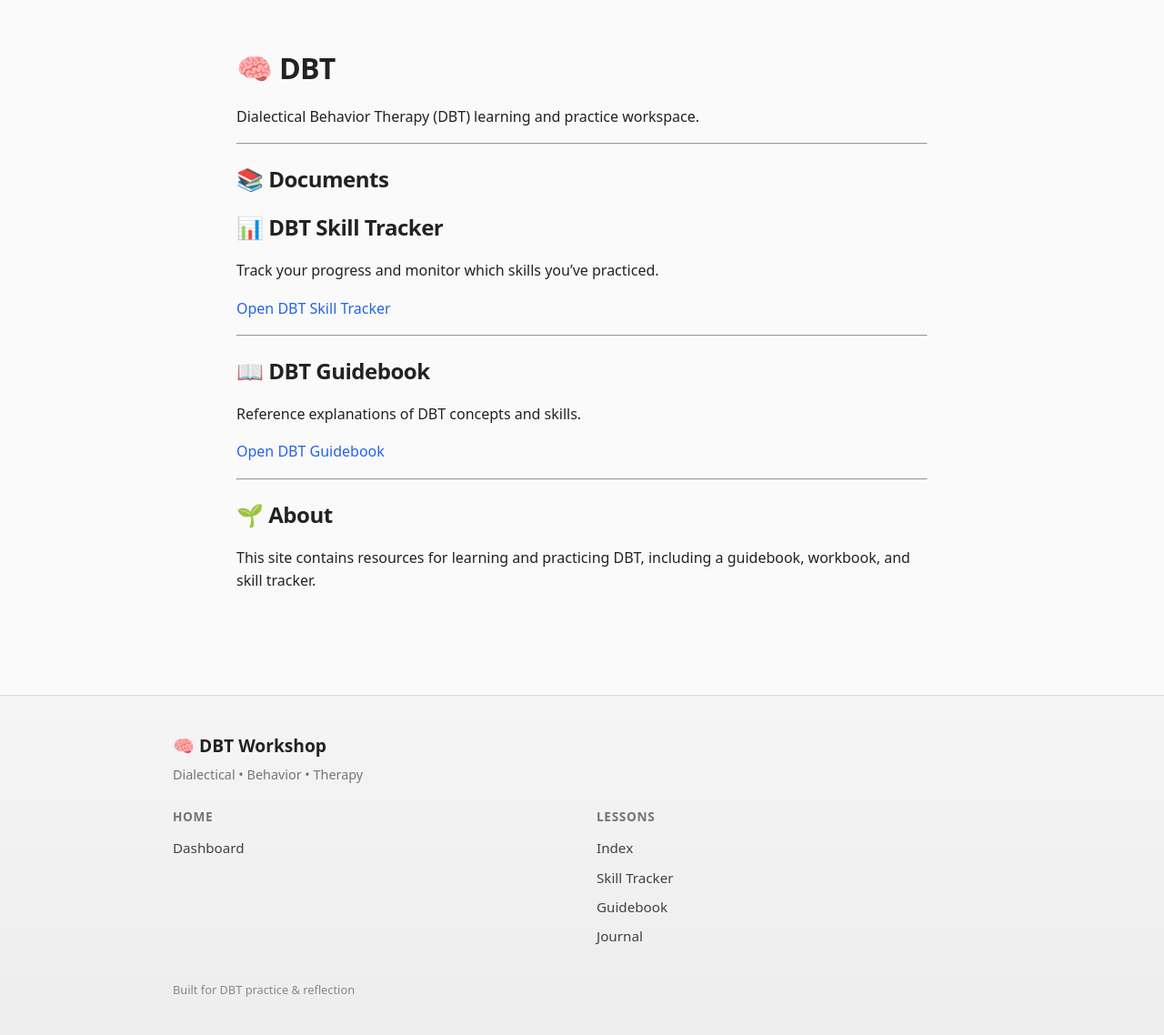
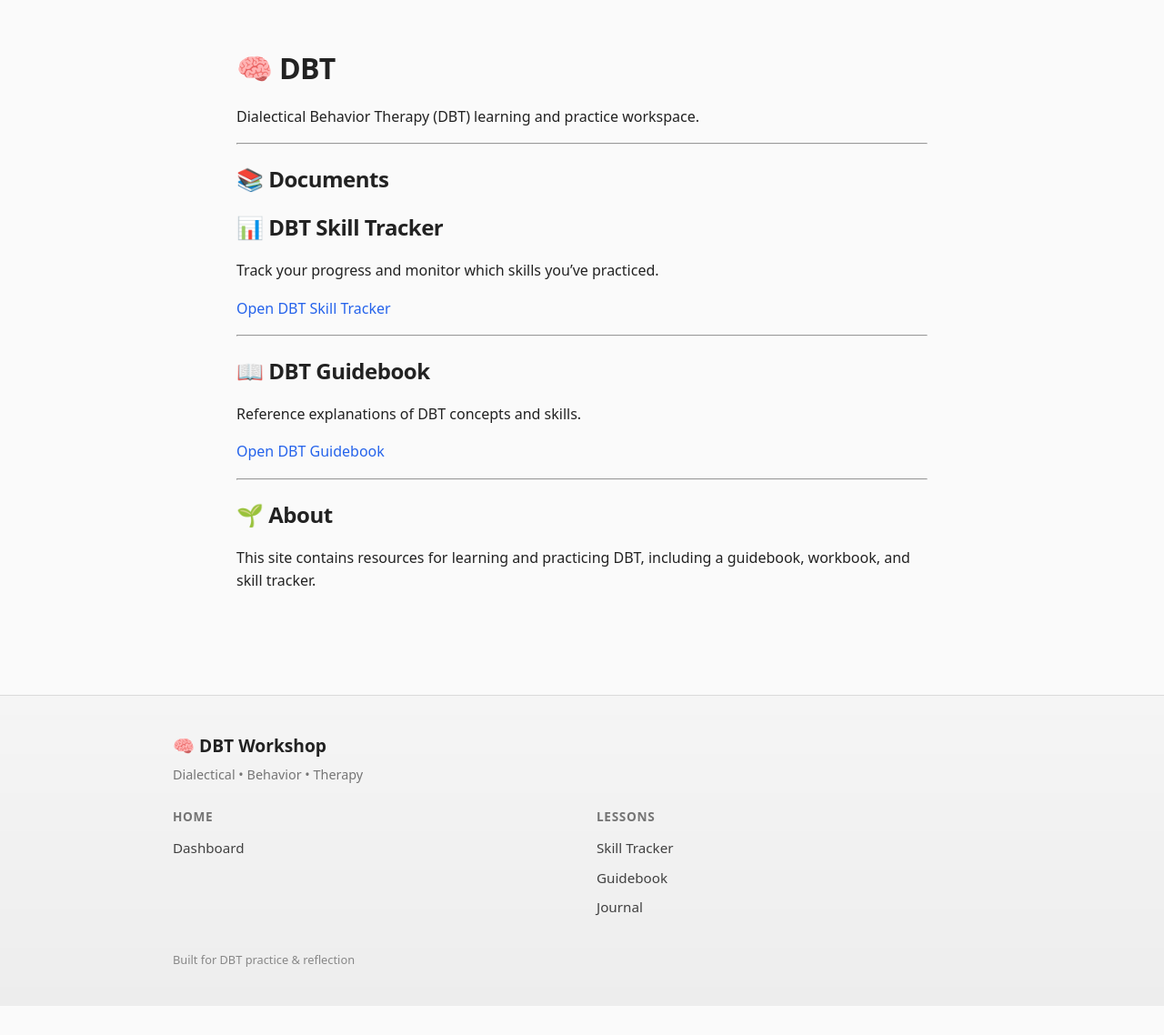
Before and after one commit to LilaShiba/dbt-workshop, a Jekyll site: the page built from index.md, in a window 1280 px wide. Shown: the whole page at 91% size. Built offline with Jekyll 4.4.1, drawn with Linux system fonts in a browser that asks for light colours; after the commit the page ends 1106 px from its top, so only the background shows below that.

Commit message:
rebuild nav

```diff
--- a/_layouts/default.html
+++ b/_layouts/default.html
@@ -33,7 +33,6 @@
 
       <div class="footer-section">
         <div class="footer-heading">Lessons</div>
-        <a href="{{ '/lessons' | relative_url }}">Index</a>
         <a href="{{ '/lessons/dbt-skill-tracker' | relative_url }}">Skill Tracker</a>
         <a href="{{ '/lessons/dbt-guidebook' | relative_url }}">Guidebook</a>
         <a href="{{ '/lessons/journal' | relative_url }}">Journal</a>
```
